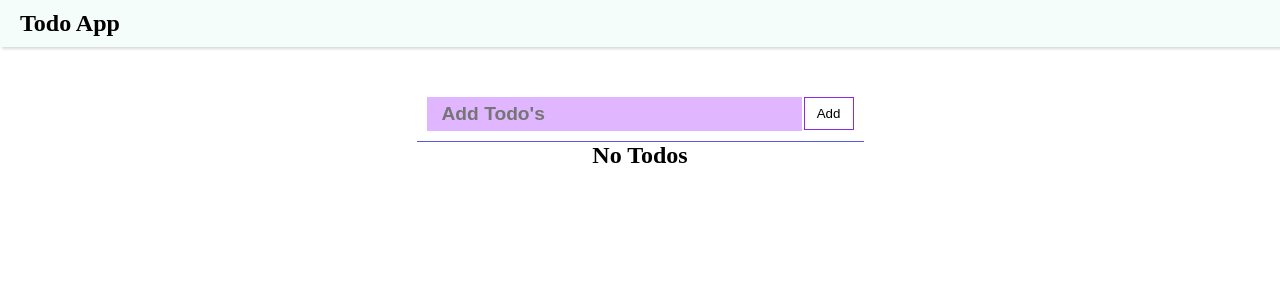
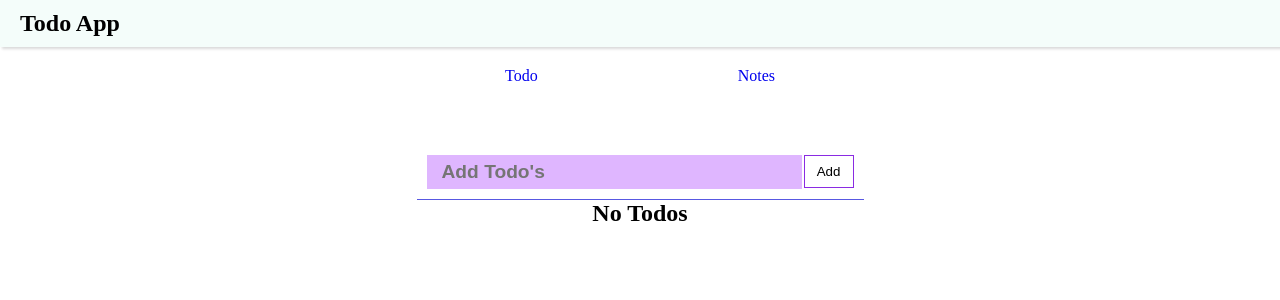
Before and after one commit to sujitIwale/task-manager, a React (Create React App) app in the folder client/: page /todos in a window 1280 px wide. Shown: the top 300 px of the page. Built offline with nearby package versions, Linux system fonts and the light colour scheme.

Commit message:
feat: context added

```diff
--- a/client/src/App.js
+++ b/client/src/App.js
@@ -1,16 +1,12 @@
-import { Fragment, useReducer } from 'react';
+import React from 'react';
+import { BrowserRouter as Router, Switch, Route } from 'react-router-dom';
 import './App.css';
 import Header from './components/Header/Header';
-import TodoForm from './components/TodoForm/TodoForm';
-import TodoList from './components/TodoList/TodoList';
-import Reducer from './reducer/Reducer';
+import Navbar from './components/Navbar/Navbar';
+import Todos from './pages/Todos/Todos';
 
 function App() {
-	const initialState = {
-		List: new Set(),
-	};
 	console.log('app rendered');
-	const [state, dispatch] = useReducer(Reducer, initialState);
 	// const [List, setList] = useState(new Set());
 
 	// const addTodo = (todo) => {
@@ -23,13 +19,15 @@ function App() {
 	// 	setList(new Set(List));
 	// };
 	return (
-		<Fragment>
+		<Router>
 			<Header />
-			<div className='container'>
-				<TodoForm dispatch={dispatch} />
-				<TodoList list={state.List} dispatch={dispatch} />
-			</div>
-		</Fragment>
+			<Navbar />
+			<Switch>
+				<Route exact path='/todos'>
+					<Todos />
+				</Route>
+			</Switch>
+		</Router>
 	);
 }
 
--- /dev/null
+++ b/client/src/components/Navbar/Navbar.css
@@ -0,0 +1,15 @@
+.navbar {
+    display: flex;
+    align-items: center;
+    justify-content: center;
+    margin: 20px 0;
+}
+.navbar ul {
+    display: flex;
+    flex-direction: row;
+    list-style: none;
+}
+
+.navbar ul li {
+    margin: 0 100px;
+}
--- /dev/null
+++ b/client/src/components/Navbar/Navbar.js
@@ -0,0 +1,24 @@
+import React from 'react';
+import { Link, useLocation } from 'react-router-dom';
+import './Navbar.css';
+
+const Navbar = () => {
+	const location = useLocation();
+	const isSelected = (path) => {
+		if (path === location.pathname) return 'selected';
+	};
+	return (
+		<div className='navbar'>
+			<ul>
+				<Link to='/todos'>
+					<li className={`${isSelected('/todos')}`}>Todo</li>
+				</Link>
+				<Link to='/notes'>
+					<li className={`${isSelected('/notes')}`}>Notes</li>
+				</Link>
+			</ul>
+		</div>
+	);
+};
+
+export default Navbar;
--- a/client/src/components/Todo/Todo.js
+++ b/client/src/components/Todo/Todo.js
@@ -1,7 +1,7 @@
 import React, { useState } from 'react';
 import './Todo.css';
 
-const Todo = ({ todo, dispatch, index }) => {
+const Todo = ({ todo, removeTodo, index }) => {
 	const [Checked, setChecked] = useState(todo.done);
 	const checkboxHandler = () => {
 		setChecked(!Checked);
@@ -21,7 +21,7 @@ const Todo = ({ todo, dispatch, index }) => {
 			<svg
 				className='svg-icon'
 				viewBox='0 0 20 20'
-				onClick={() => dispatch({ type: 'REMOVETODO', payload: todo })}>
+				onClick={() => removeTodo(todo)}>
 				<path d='M10.185,1.417c-4.741,0-8.583,3.842-8.583,8.583c0,4.74,3.842,8.582,8.583,8.582S18.768,14.74,18.768,10C18.768,5.259,14.926,1.417,10.185,1.417 M10.185,17.68c-4.235,0-7.679-3.445-7.679-7.68c0-4.235,3.444-7.679,7.679-7.679S17.864,5.765,17.864,10C17.864,14.234,14.42,17.68,10.185,17.68 M10.824,10l2.842-2.844c0.178-0.176,0.178-0.46,0-0.637c-0.177-0.178-0.461-0.178-0.637,0l-2.844,2.841L7.341,6.52c-0.176-0.178-0.46-0.178-0.637,0c-0.178,0.176-0.178,0.461,0,0.637L9.546,10l-2.841,2.844c-0.178,0.176-0.178,0.461,0,0.637c0.178,0.178,0.459,0.178,0.637,0l2.844-2.841l2.844,2.841c0.178,0.178,0.459,0.178,0.637,0c0.178-0.176,0.178-0.461,0-0.637L10.824,10z'></path>
 			</svg>
 		</div>
--- a/client/src/components/TodoForm/TodoForm.js
+++ b/client/src/components/TodoForm/TodoForm.js
@@ -1,9 +1,11 @@
-import React, { useState } from 'react';
+import React, { useContext, useState } from 'react';
+import { TodoContext } from '../../context/TodoContext';
 import './TodoForm.css';
 
-const TodoForm = ({ dispatch }) => {
+const TodoForm = () => {
 	const [Task, setTask] = useState('');
-
+	const todoContext = useContext(TodoContext);
+	const { addTodo } = todoContext;
 	const changeHandler = (e) => {
 		setTask(e.target.value);
 	};
@@ -12,7 +14,7 @@ const TodoForm = ({ dispatch }) => {
 		if (Task === '') {
 			return;
 		}
-		dispatch({ type: 'ADDTODO', payload: Task });
+		addTodo(Task);
 		setTask('');
 	};
 	return (
--- a/client/src/components/TodoList/TodoList.js
+++ b/client/src/components/TodoList/TodoList.js
@@ -1,24 +1,31 @@
-import React from 'react';
+import React, { useContext } from 'react';
+import { TodoContext } from '../../context/TodoContext';
 import Todo from '../Todo/Todo';
 import './TodoList.css';
 
-const getTodos = (list, dispatch) => {
+const getTodos = (list, removeTodo) => {
 	const todos = [];
 	let index = 0;
 	for (let todo of list) {
 		todos.push(
-			<Todo todo={todo} dispatch={dispatch} key={index} index={index} />
+			<Todo
+				todo={todo}
+				removeTodo={removeTodo}
+				key={index}
+				index={index}
+			/>
 		);
 		index++;
 	}
 	return todos;
 };
 
-const TodoList = ({ list, dispatch }) => {
-	console.log(list);
-	return list && list.size > 0 ? (
+const TodoList = () => {
+	const todoContext = useContext(TodoContext);
+	const { List, removeTodo } = todoContext;
+	return List && List.size > 0 ? (
 		<div className='todo-list customized-scrollbar'>
-			{getTodos(list, dispatch)}
+			{getTodos(List, removeTodo)}
 		</div>
 	) : (
 		<h2>No Todos</h2>
--- /dev/null
+++ b/client/src/context/TodoContext.js
@@ -0,0 +1,31 @@
+import { createContext, useReducer } from 'react';
+import Reducer from '../reducer/TodoReducer';
+
+export const TodoContext = createContext('hey');
+
+export const TodoState = (props) => {
+	const initialState = {
+		List: new Set(),
+	};
+	console.log('app rendered');
+	const [state, dispatch] = useReducer(Reducer, initialState);
+
+	const addTodo = (todo) => {
+		dispatch({ type: 'ADDTODO', payload: todo });
+	};
+
+	const removeTodo = (todo) => {
+		dispatch({ type: 'REMOVETODO', payload: todo });
+	};
+
+	return (
+		<TodoContext.Provider
+			value={{
+				List: state.List,
+				addTodo,
+				removeTodo,
+			}}>
+			{props.children}
+		</TodoContext.Provider>
+	);
+};
--- a/client/src/index.css
+++ b/client/src/index.css
@@ -7,6 +7,9 @@ body {
   padding: 0;
   height: 100vh;
   overflow: hidden;
+}
+a {
+  text-decoration: none;
 }
 .m-10 {
   margin: 10px;
--- /dev/null
+++ b/client/src/pages/Todos/Todos.js
@@ -0,0 +1,19 @@
+import React, { Fragment } from 'react';
+import TodoForm from '../../components/TodoForm/TodoForm';
+import TodoList from '../../components/TodoList/TodoList';
+import { TodoState } from '../../context/TodoContext';
+
+const Todos = () => {
+	return (
+		<Fragment>
+			<TodoState>
+				<div className='container'>
+					<TodoForm />
+					<TodoList />
+				</div>
+			</TodoState>
+		</Fragment>
+	);
+};
+
+export default Todos;
```
Also changed, not shown: client/src/reducer/TodoReducer.js (renamed from client/src/reducer/Reducer.js).
